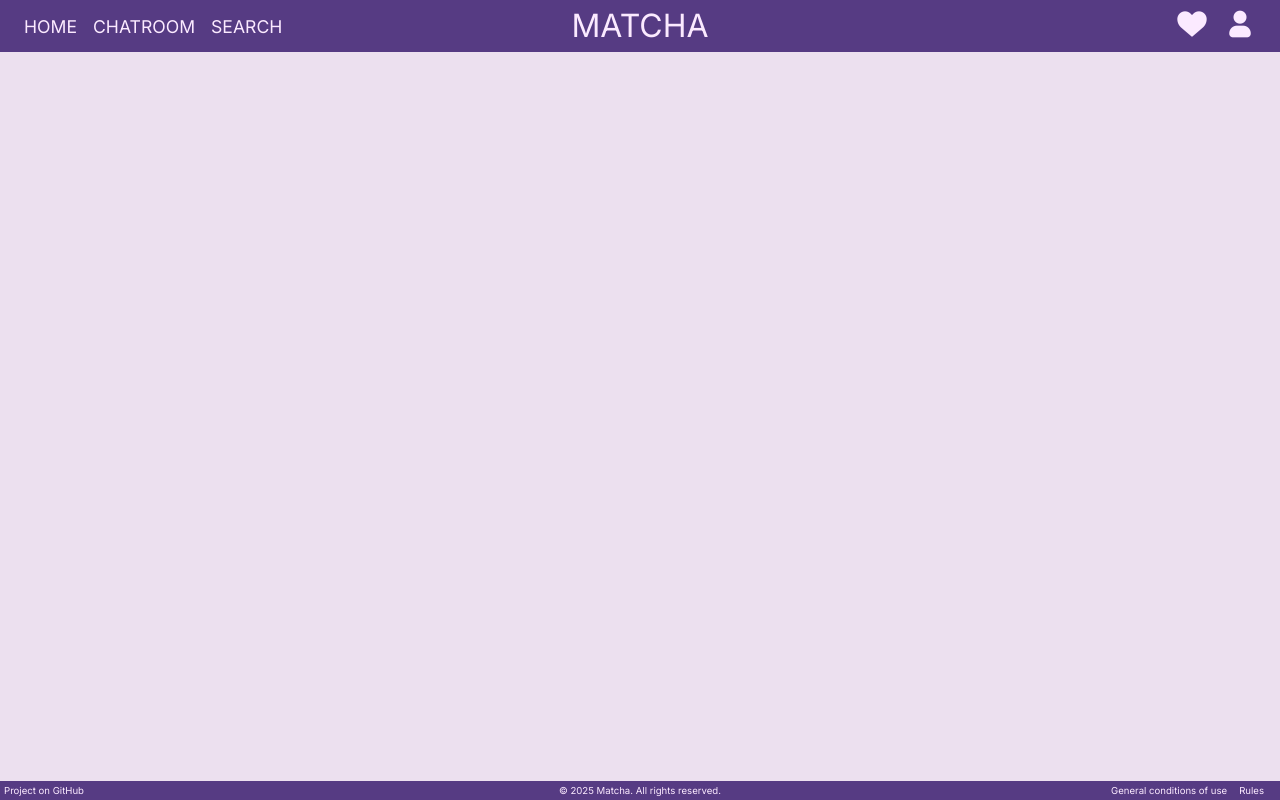
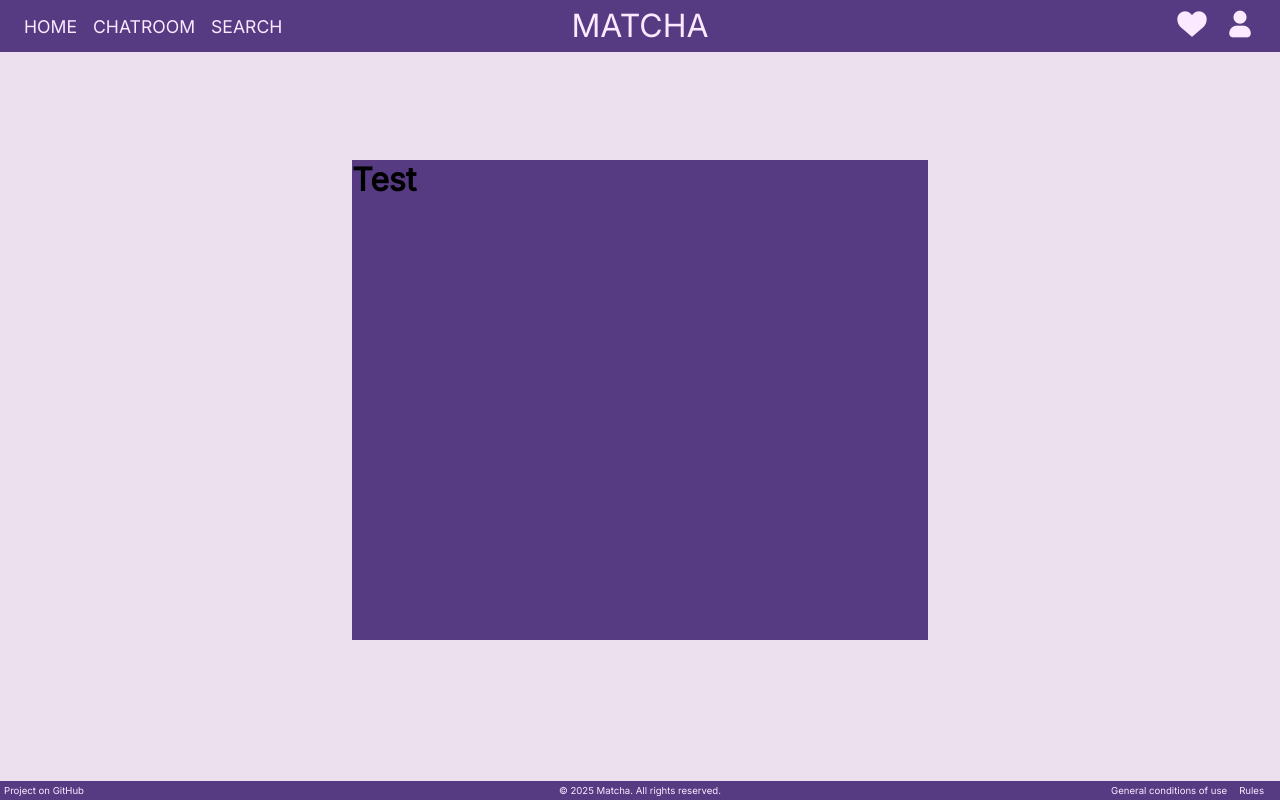
Before and after one commit to AliHaine/42_Matcha, an Angular app in the folder angular-frontend/: page /profile in a window 1280 px wide. Built offline with nearby package versions, Linux system fonts and the light colour scheme.

Commit message:
profile update

```diff
--- a/angular-frontend/src/app/components/profile/profile.component.css
+++ b/angular-frontend/src/app/components/profile/profile.component.css
@@ -0,0 +1,19 @@
+#profile {
+    position: absolute;
+    top: 50%;
+    left: 50%;
+    transform: translate(-50%, -50%);
+    width: 45%;
+    height: 60%;
+    background-color: var(--color-4);
+}
+
+#profile-infos {
+    background-color: red;
+    width: 85%;
+}
+
+#description {
+    background-color: blue;
+    width: 85%;
+}
--- a/angular-frontend/src/app/components/profile/profile.component.html
+++ b/angular-frontend/src/app/components/profile/profile.component.html
@@ -1,3 +1,10 @@
 <div id="profile">
+    <h1>Test</h1>
+    <div id="profile-infos">
+
+    </div>
+    <div id="description">
+
+    </div>
 
 </div>
```
